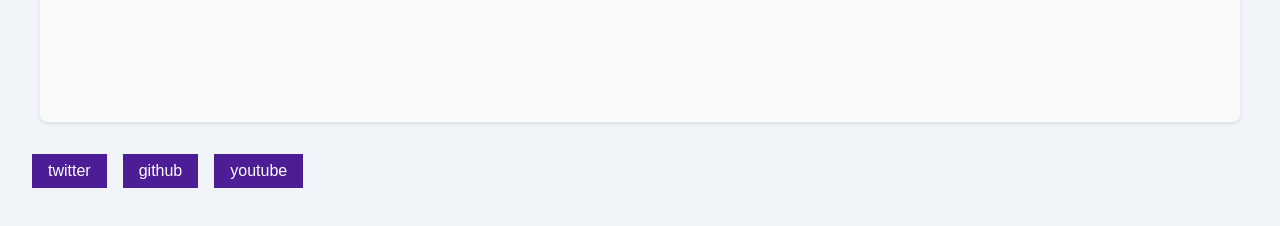
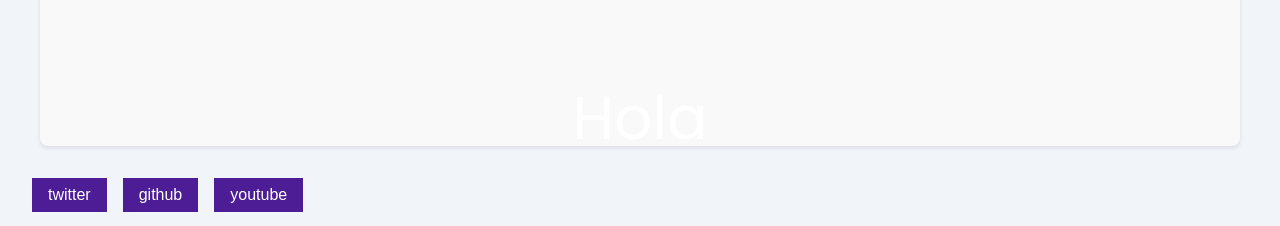
Before and after one commit to jekomaster/goldenage.github.io, an Astro site: page / in a window 1280 px wide. Shown: the part 842-1068 px from the top of the page. Before the commit the page ends 1030 px from the top, so only its background shows below. Built offline with nearby package versions, Linux system fonts and the light colour scheme; Astro itself is replaced by a stand-in of ours.

Commit message:
Greeting.jsx propperly set

```diff
--- a/package.json
+++ b/package.json
@@ -16,6 +16,7 @@
     "@types/react-dom": "^19.0.2",
     "animejs": "^3.2.2",
     "astro": "^5.1.1",
+    "gensync": "^1.0.0-beta.2",
     "gsap": "^3.12.5",
     "lit": "^3.2.1",
     "react": "^18.3.1",
--- a/src/components/App.jsx
+++ b/src/components/App.jsx
@@ -1,21 +1,13 @@
 import React from 'react';
 import Greeting from './Greeting';
 import greetingsInLanguages from '../data/greetings';
-import ReactDOM from "react-dom";
-
 
 const App = () => {
   return (
-    <div>
+    <div className="container-wrapper">
       <Greeting messages={greetingsInLanguages} />
     </div>
-
-
   );
 };
 
-if (typeof document !== 'undefined') {
-  ReactDOM.render(<App />, document.getElementById("root"));
-}
-
 export default App;
--- a/src/components/Greeting.css
+++ b/src/components/Greeting.css
@@ -1,23 +1,33 @@
+
+/* Greeting.css */
+.greeting-text {
+  font-size: 60px; /* Adjust font size */
+  color: #333; /* Optional: Set a text color */
+  text-align: center;
+}
+
+
 .greeting-container {
     display: flex;
     justify-content: center;
     align-items: center;
-    height: 100vh; /* Full height */
-    background: linear-gradient(135deg, #a8edea, #fed6e3); /* Soft pastel gradient */
+    height: 3vh; /* Full height */
+    background: linear-gradient(135deg, #000000,); /* Soft pastel gradient */
     font-family: 'Poppins', -apple-system, BlinkMacSystemFont, "Segoe UI", Roboto, "Helvetica Neue", Arial, sans-serif;
     margin: 0;
   }
 
   .greeting-bubble {
-    background: rgba(255, 255, 255, 0.8); /* Frosted glass effect */
-    backdrop-filter: blur(10px);
-    color: #333;
-    padding: 20px 30px;
-    border-radius: 20px; /* Rounded corners */
-    box-shadow: 0px 8px 15px rgba(0, 0, 0, 0.2); /* Soft shadow */
-    font-size: 18px; /* Slightly larger text */
+    background: rgba(255, 255, 255, 0); /* Lower alpha value for more transparency */
+
+    backdrop-filter: blur(0px);
+    color: #ffffff;
+    padding: 60px 30px;
+    border-radius: 60px; /* Rounded corners */
+    box-shadow: 0px 8px 15px rgba(0, 0, 0, 0); /* Soft shadow */
+    font-size: 60px; /* Slightly larger text */
     text-align: center;
-    max-width: 80%;
+    max-width: 100%;
     line-height: 1.6;
     position: relative;
     animation: slideIn 1.8s ease-out;
@@ -25,8 +35,8 @@
 
   /* Optional: Add an icon or emoji */
   .greeting-bubble::before {
-    content: "🌍"; /* Emoji for global theme */
-    font-size: 24px;
+    content: ""; /* Emoji for global theme */
+    font-size: 60px;
     position: absolute;
     top: -20px;
     left: 50%;
@@ -47,7 +57,7 @@
 
   /* Optional: Add a subtle footer timestamp */
   .greeting-footer {
-    font-size: 12px;
+    font-size: 64px;
     color: #666;
     margin-top: 10px;
   }
--- a/src/components/Greeting.jsx
+++ b/src/components/Greeting.jsx
@@ -1,36 +1,38 @@
-import React, { useEffect, useRef } from 'react';
+import React, { useEffect, useState, useRef } from 'react';
 import { gsap } from 'gsap';
+import './Greeting.css'; // Ensure this is the correct path to your CSS file
 
 const Greeting = ({ messages }) => {
-  const greetingRef = useRef(null);
-  const [index, setIndex] = React.useState(0);
+  const [currentMessage, setCurrentMessage] = useState(messages[0]);
+  const messageRef = useRef(null);
 
   useEffect(() => {
-    let animationFrame;
-    const loop = () => {
-      setIndex((prevIndex) => (prevIndex + 1) % messages.length);
-      animationFrame = setTimeout(loop, 1666); // Recursive `setTimeout`
+    let index = 0;
+    const messageCount = messages.length;
+
+    const updateMessage = () => {
+      index = (index + 1) % messageCount;
+      setCurrentMessage(messages[index]);
+
+      // Trigger animation
+      if (messageRef.current) {
+        gsap.fromTo(
+          messageRef.current,
+          { opacity: 0, y: 20 },
+          { opacity: 1, y: 0, duration: 0.6, ease: 'power2.out' }
+        );
+      }
     };
-    loop();
 
-    return () => clearTimeout(animationFrame);
-  }, [messages.length]);
-
-
-
-  useEffect(() => {
-    if (greetingRef.current) {
-      gsap.fromTo(
-        greetingRef.current,
-        { scale: 0.8, opacity: 0 },
-        { scale: 1, opacity: 1, duration: 0.8 }
-      );
-    }
-  }, [index]);
+    const interval = setInterval(updateMessage, 2000); // Switch messages every 2 seconds
+    return () => clearInterval(interval); // Cleanup on component unmount
+  }, [messages]);
 
   return (
-    <div style={{ textAlign: 'center', fontSize: '2rem' }}>
-      <div ref={greetingRef}>{messages[index]}</div>
+    <div className="greeting-container">
+      <div ref={messageRef} className="greeting-bubble">
+        {currentMessage}
+      </div>
     </div>
   );
 };
--- a/src/pages/index.astro
+++ b/src/pages/index.astro
@@ -2,15 +2,23 @@
 import VideoPlayer from '../components/VideoPlayer';
 import BaseLayout from '../layouts/BaseLayout.astro';
 import AppWrapper from '../components/AppWrapper.jsx'; // Import the wrapper
-import Greeting from '../components/Greeting.jsx';
-import VideoWithFilter from '../components/VideoWithFilter';
+import VideoWithFilter from '../components/VideoWithFilter'
+import App from '../components/App';
+
+
 
 
 const pageTitle = "Home Page";
 ---
 
+
 <BaseLayout pageTitle={pageTitle}>
   <!-- Render the VideoWithFilter component -->
   <VideoWithFilter client:visible />
 
+      <App client:load />
+
+  </html>
+
+
 </BaseLayout>
```
Also changed, not shown: src/components/AboutAnimation.astro (deleted, +0 -52 lines), src/components/AppWrapper.jsx (+5 -17 lines), 1 other file.
